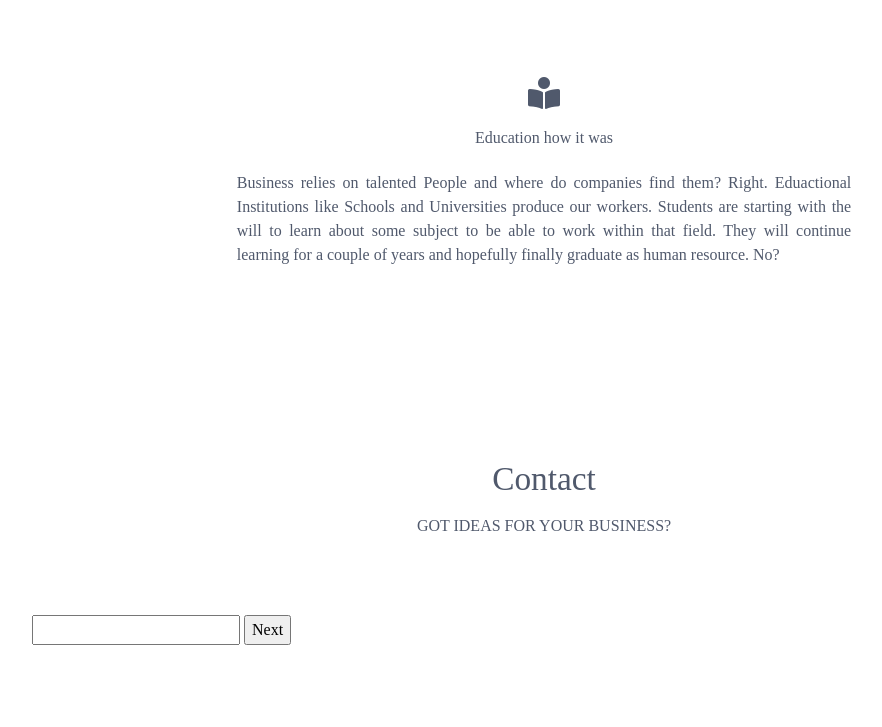
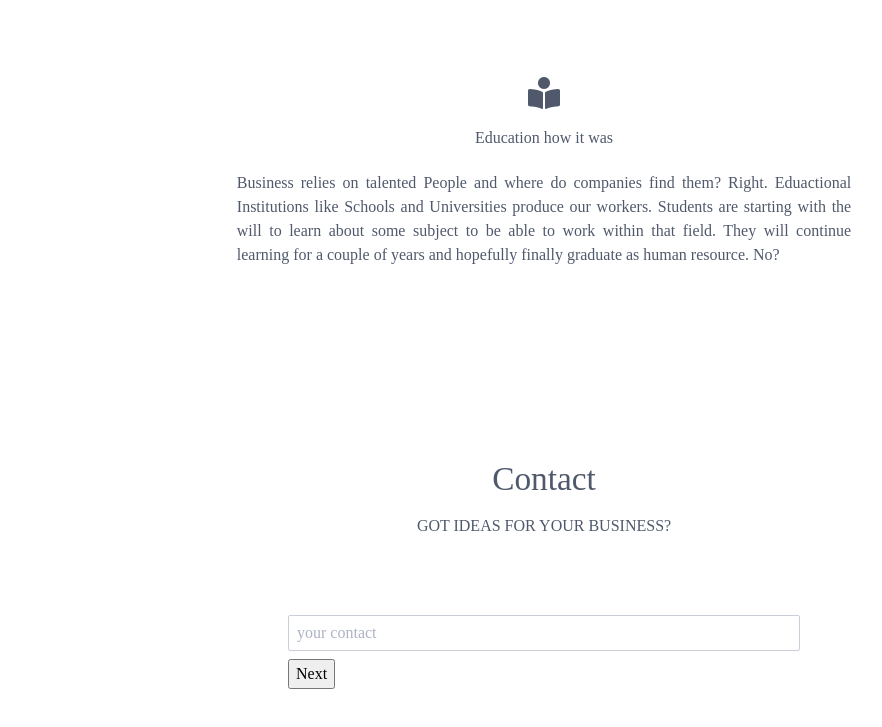
Before and after one commit to mixbened/cuja-web, a plain HTML site: page index.html in a window 1280 px wide. Shown: the part 2359-3086 px from the top of the page, without its empty margins (96-978 px from the left). Drawn offline with Linux system fonts and the light colour scheme.

Commit message:
added contact sheet

```diff
--- a/index.html
+++ b/index.html
@@ -72,11 +72,49 @@
                 <h3>Contact</h3>
                 <h5>Got Ideas for your Business?</h5>
             </div>
-            <div>
-                <input type="text" name="name">
-                <button>Next</button>
+            <div class="contact">
+                <form onkeypress="return event.key != 13;" class="form-group" action="http://www.formular-chef.de/fc.cgi" method="post" enctype="multipart/form-data">
+                    <input class="form-input" type="hidden" name="empfaenger" value="benediktmix@web.de"/>
+                    <input class="form-input" type="hidden" name="betreff" value="Kontaktformular Silli Broschure">
+                    <input type="submit" value="send">
+                </form>
+                <button id='next'>Next</button>
             </div>
         </section>
     </div>
+    <script>
+        var formStage = 0;
+        var form = document.querySelector('form');
+        var mailHTML = "<input class='form-input' name='absender' type='text' placeholder='your contact'>";
+        var nameHTML = "<input class='form-input' type='text' placeholder='what is your name?' name='name'>";
+        var subjectHTML = "<input class='form-input' type='text' placeholder='what is your Message about?' name='subject'>";
+        var textHTML = "<textarea class='form-input' type='text' placeholder='what is on your mind?' name='message'></textarea> <button>Submit</button>";
+        var inputs = [mailHTML, nameHTML, subjectHTML, textHTML]
+
+        const nextButton = document.getElementById('next');
+
+        function showElement(){
+            if(formStage === 3) {
+                nextButton.remove()
+            }
+            document.querySelector('form').innerHTML = inputs[formStage]
+        }
+
+        nextButton.addEventListener('click', () => {
+            // there is no 5th Possibility
+            if(formStage < 5){
+                // increase for showing next stage
+                formStage++;
+            }
+            // triggering HTML Switch
+            showElement();
+        });
+
+        // intitial input Field
+        showElement();
+
+
+
+    </script>
 </body>
 </html>
--- a/main.css
+++ b/main.css
@@ -146,3 +146,8 @@ button:hover {
 .about {
     margin: 15% 10%;
 }
+
+.contact {
+    width: 50%;
+    margin: 0 auto;
+}
```
